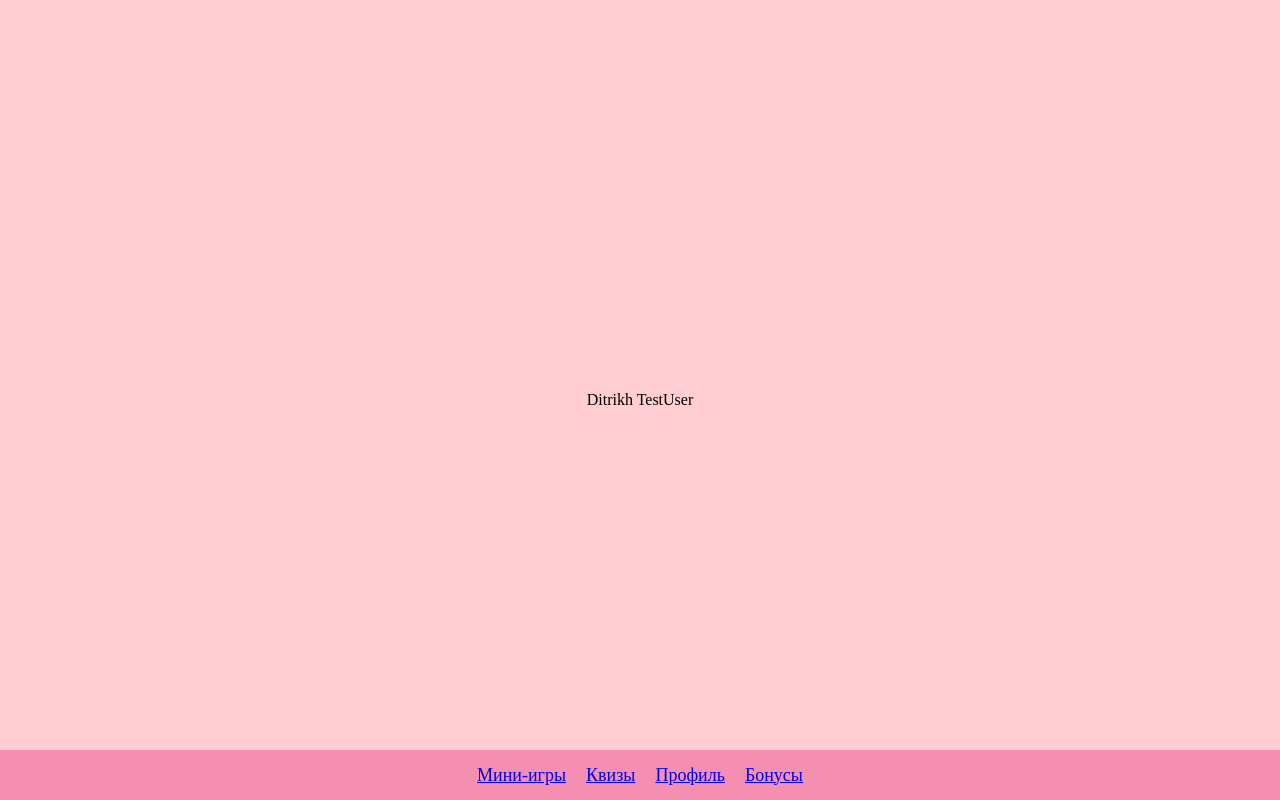
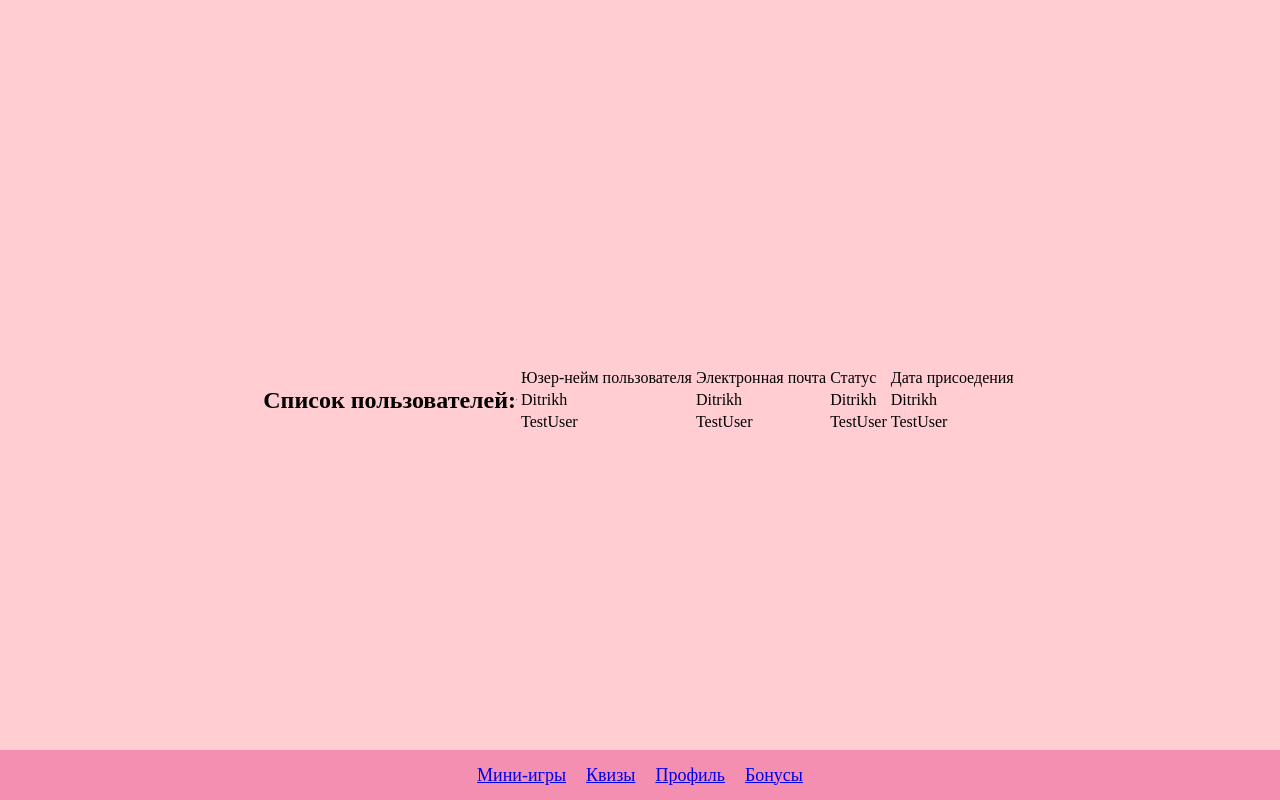
Before and after one commit to Happytwo211/LUM_mini_app_django_project, a Django app: page /miniapp/user/ in a window 1280 px wide. Run offline with Django 5.2, Linux system fonts and the light colour scheme; data comes from the database, SQL or seed files in the repository.

Commit message:
added CSS/styles

```diff
--- a/LUM/static/CSS/styles.css
+++ b/LUM/static/CSS/styles.css
@@ -1,94 +1,48 @@
-* {
-    box-sizing: border-box;
-}
-
 body {
-    font-family: Arial, sans-serif;
-    background-color: #ececff;
-    color: #000;
-    padding: 0;
-    margin: 0;
-}
-
-.container {
-    width: 90%;
-    max-width: 600px;
-    margin: auto;
-    overflow: hidden;
-    position: relative;
+  margin: 0; /* Убираем отступы по краям */
+  background-color: #ffcdd2; /* Нежно-красный фон */
   display: flex;
   justify-content: center;
   align-items: center;
-    height: calc(100vh - 70px); /* Высота с учетом фиксированной шапки */
+  min-height: 100vh; /* Устанавливаем минимальную высоту окна браузера */
 }
 
-/* Меню навигации */
-.menu {
+.square-container {
+  width: 400px; /* Ширина квадрата */
+  height: 400px; /* Высота квадрата */
+  border: 2px solid black; /* Рамка вокруг квадрата */
   display: flex;
   justify-content: center;
   align-items: center;
-    gap: 20px;
+  background-color: white; /* Фоновый цвет квадрата */
 }
 
-.menu button {
-    cursor: pointer;
-    border: none;
-    outline: none;
-    background-color: transparent;
-    transition: all 0.3s ease;
+.square-image {
+  max-width: 100%; /* Изображение внутри квадрата */
+  max-height: 100%;
 }
 
-.menu img {
-    width: 30px;
-    height: 30px;
+/* Навигационная панель */
+.navbar {
+  gap: 20px;
+  position: fixed; /* Фиксируем внизу экрана */
+  bottom: 0;
+  width: 100%;
+  height: 50px; /* Высота панели */
+  background-color: #f48fb1; /* Цвет панели */
+  display: flex;
+  justify-content: center;
+  align-items: center;
+  font-size: 18px;
+  color: white;
 }
 
-.menu span {
-    display: block;
-    padding: 10px 20px;
-    background-color: #ffb700;
-    color: white;
-    border-radius: 4px;
+.zoom {
+            transition: transform 0.3s ease-in-out;
+            width: 200px; /* Начальная ширина изображения */
+            height: auto; /* Автоматическая высота */
         }
 
-/* Разделы */
-.section {
-    display: none;
-    padding: 20px;
-    line-height: 1.5em;
+.zoom:hover {
+    transform: scale(1.25); /* Увеличение до 125% */
 }
-
-.section h2 {
-    margin-top: 0;
-    font-size: 24px;
-    font-weight: bold;
-}
-
-.section h4 {
-    margin-top: 0;
-    font-size: 18px;
-    font-style: italic;
-}
-
-.section p {
-    margin-top: 10px;
-    margin-bottom: 20px;
-}
-
-/* Активный раздел */
-.active {
-    display: block;
-}
-
-/* Эффект при наведении на кнопки меню */
-.menu button:hover .section {
-    display: block !important;
-}
-
-.menu button:hover {
-    transform: scale(1.1);
-}
-
-.menu button:hover span {
-    background-color: #fbbd0a;
-}
--- a/LUM/templates/flatpages/default.html
+++ b/LUM/templates/flatpages/default.html
@@ -4,7 +4,10 @@
   <meta charset="UTF-8">
   <meta name="viewport" content="width=device-width, initial-scale=1.0">
   <title>Личный кабинет</title>
-<!--  <link rel="stylesheet" href="styles.css"> &lt;!&ndash; Подключаем файл стилей &ndash;&gt;-->
+   {% load static %}
+
+   <link href="{% static 'CSS/styles.css' %}" rel="stylesheet" />
+
 </head>
 <body>
 
--- a/LUM/templates/user_list.html
+++ b/LUM/templates/user_list.html
@@ -3,10 +3,39 @@
 {% block content %}
 {% block user_list %}
 
-{% for user in user_list %}
-    {{ user.username }}
-{% endfor %}
-<!--    {{user_list}}-->
-<!--{{user_list.username}}-->
+<div>
+<h2>
+    Cписок пользователей:
+</h2>
+</div>
+
+<div>
+<hr>
+</div>
+
+<div>
+<table>
+
+    <tr>
+        <td>Юзер-нейм пользователя</td>
+        <td>Электронная почта</td>
+        <td>Статус</td>
+        <td>Дата присоедения</td>
+    </tr>
+
+    {% for user in user_list %}
+
+    <tr>
+        <td>{{user.username}}</td>
+        <td>{{user.username}}</td>
+        <td>{{user.username}}</td>
+        <td>{{user.username}}</td>
+
+    </tr>
+
+    {% endfor %}
+
+</table>
+</div>
 {% endblock %}
 {% endblock content %}
```
Also changed, not shown: other parts of LUM/templates/flatpages/default.html (+0 -52 lines). Lines whose indentation alone changed are shown as unchanged.
